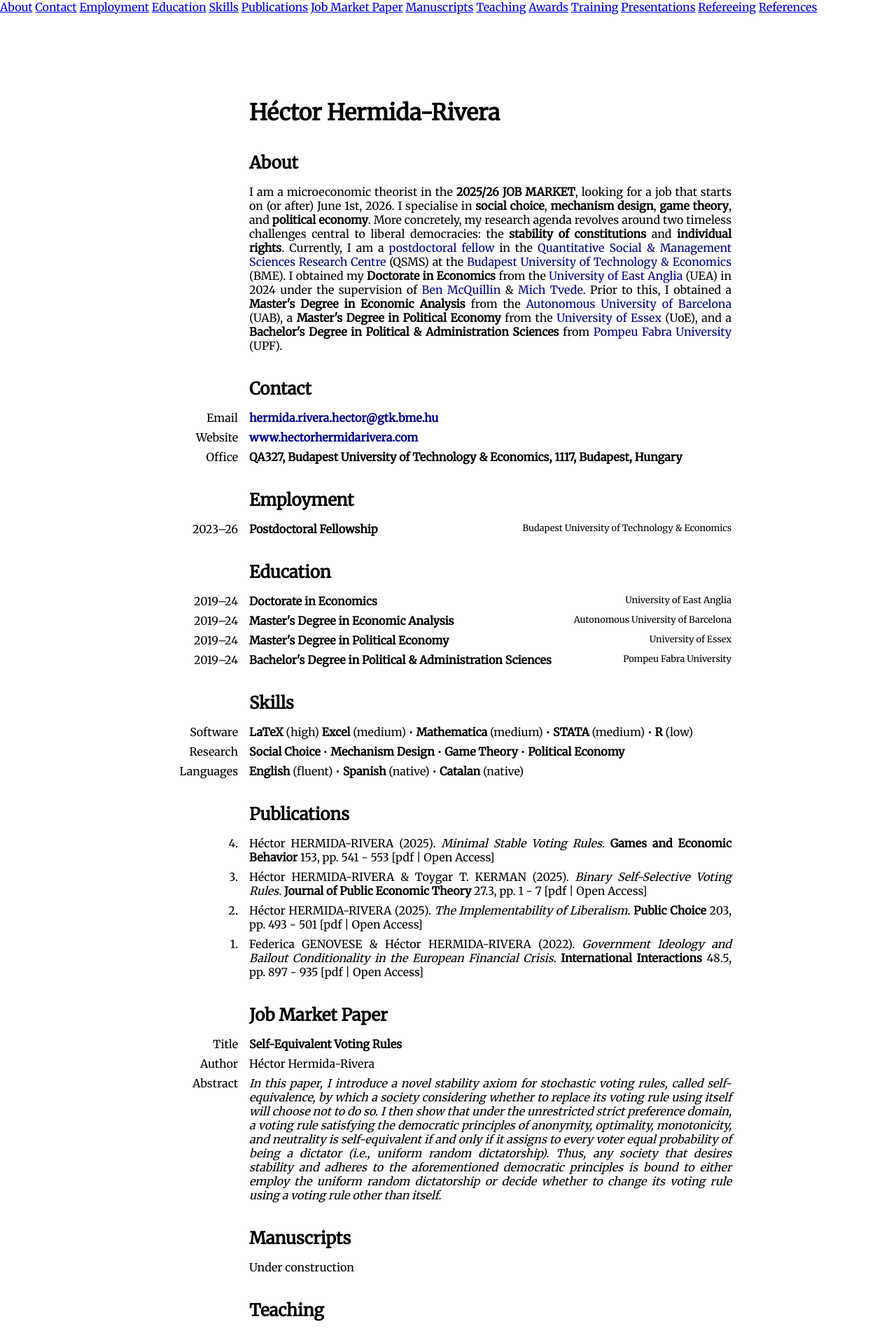
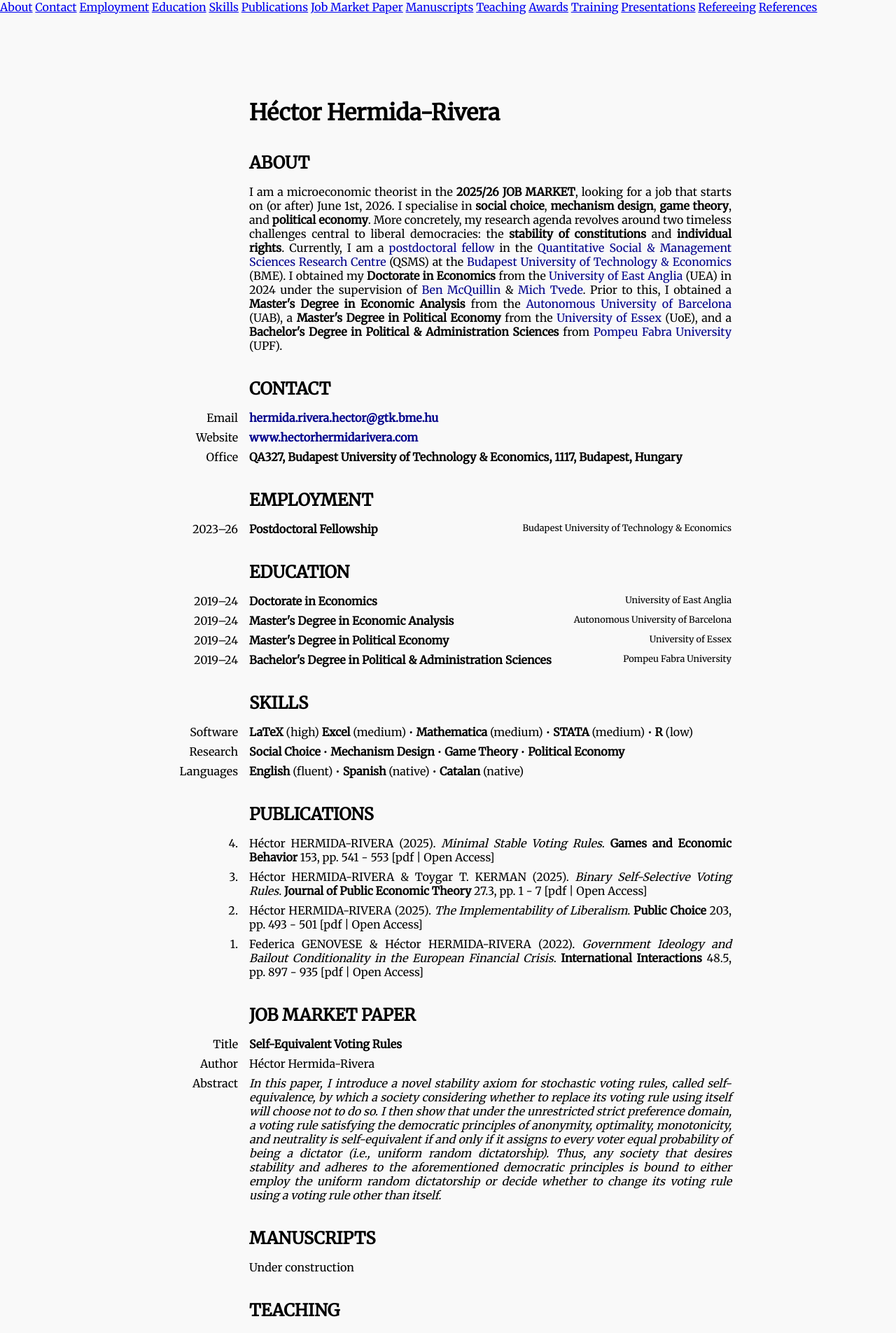
Before and after one commit to HectorHermidaRivera/hectorhermidarivera.github.io, a Jekyll site: the page built from index.md, in a window 1280 px wide. Shown: the top 1905 px of the page at 70% size. Built offline with Jekyll 4.4.1, drawn with Linux system fonts in a browser that asks for light colours.

Commit message:
Update style.css

```diff
--- a/assets/css/style.css
+++ b/assets/css/style.css
@@ -2,6 +2,7 @@
 body {
   font-family: 'Merriweather', serif;
   margin: 0;
+  background-color: #f9f9f9; /* very light gray background for main body */
 }
 
 /* Topbar */
@@ -12,7 +13,7 @@ body {
   top: 0;
   left: 0;
   background: #d0d0d0;      /* gray background */
-  padding: 0 20px;          /* smaller horizontal padding */
+  padding: 0 20px;          /* horizontal padding */
   box-sizing: border-box;
   display: flex;
   align-items: center;
@@ -39,11 +40,12 @@ body {
 .content {
   margin: 0 auto;
   padding-top: 100px;          /* leave space for topbar */
-  padding-left: 30px;          /* smaller left margin */
+  padding-left: 30px;          /* left margin */
   padding-right: 45px;         /* right = left + 50% */
   max-width: 900px;
   box-sizing: border-box;
   text-align: justify;          /* justify text */
+  background-color: #f9f9f9;   /* very slight gray background */
 }
 
 /* Align main name with second column */
@@ -54,7 +56,7 @@ body {
   padding-left: 136px;         /* align with second column */
 }
 
-/* Headings alignment with second column */
+/* Headings alignment with second column, all caps */
 .content h2,
 .content h3,
 .content h4,
@@ -64,6 +66,7 @@ body {
   padding-left: 136px;
   margin-top: 1.5em;
   margin-bottom: 0.5em;
+  text-transform: uppercase;   /* titles in all caps */
 }
 
 /* Links in main content */
```
